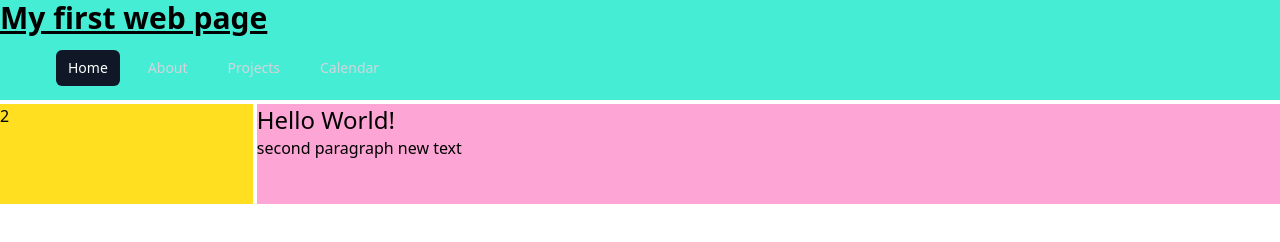
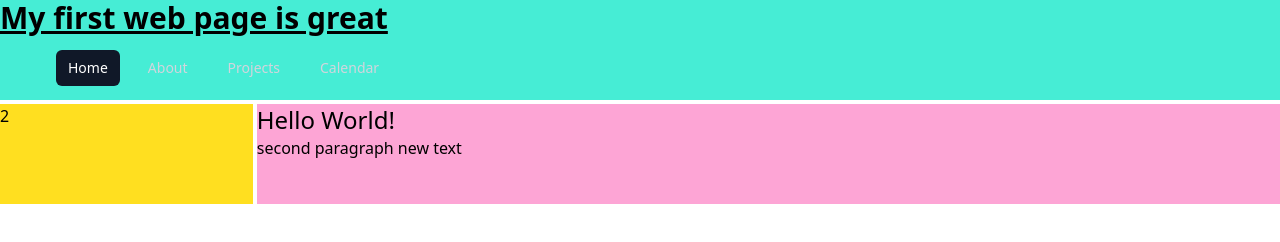
Before and after one commit to NBizzell/webpage-project, a plain HTML site: page index.html in a window 1280 px wide. Drawn offline with nearby package versions, Linux system fonts and the light colour scheme.

Commit message:
modified title

```diff
--- a/index.html
+++ b/index.html
@@ -17,7 +17,7 @@
 
     <div class="grid grid-cols-5 grid-rows-5 gap-1">
       <header class="col-span-5 bg-teal-300">
-        <h1 class="text-3xl font-bold underline ">My first web page</h1>
+        <h1 class="text-3xl font-bold underline ">My first web page is great</h1>
 
         <nav class="bg-teal-300">
           <div class="mx-auto max-w-7xl px-2 sm:px-6 lg:px-8">
```
